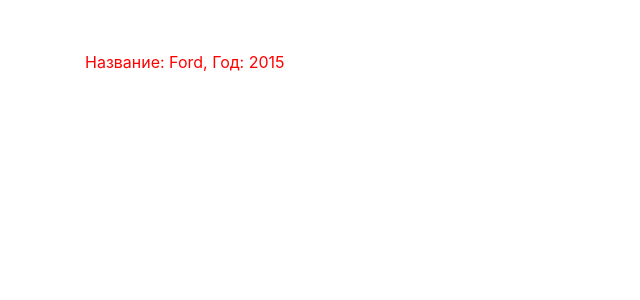
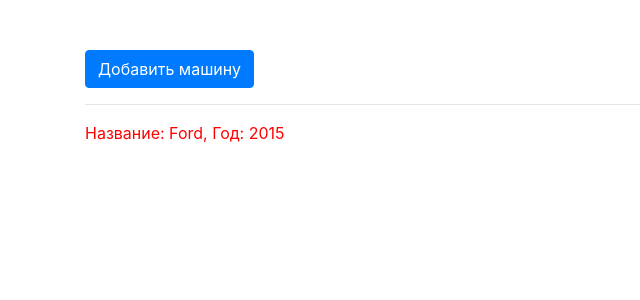
Before and after one commit to rffensick/angular-app, an Angular app: page / in a window 1280 px wide. Shown: the top 300 px of the page, without its empty margins (0-640 px from the left). Built offline with nearby package versions, Linux system fonts and the light colour scheme.

Commit message:
bind events

```diff
--- a/src/app/app.component.html
+++ b/src/app/app.component.html
@@ -1 +1,7 @@
-<app-cars></app-cars>
+<div class="container">
+  <div class="row">
+    <div class="col">
+      <app-cars></app-cars>
+    </div>
+  </div>
+</div>
--- a/src/app/car/car.component.html
+++ b/src/app/car/car.component.html
@@ -1 +1 @@
-<p>Название: {{ carName }}, Год: {{ carYear }}</p>
+<p>Название: {{ getName() }}, Год: {{ carYear }}</p>
--- a/src/app/car/car.component.ts
+++ b/src/app/car/car.component.ts
@@ -8,4 +8,8 @@
 export class CarComponent {
   carName = 'Ford';
   carYear = 2015;
+
+  getName() {
+    return this.carName;
+  }
 }
--- a/src/app/cars/cars.component.html
+++ b/src/app/cars/cars.component.html
@@ -1,7 +1,3 @@
-<div class="container">
-  <div class="row">
-    <div class="col">
-      <app-car></app-car>
-    </div>
-  </div>
-</div>
+<button [disabled]="!canAddCar" class="btn btn-primary">Добавить машину</button>
+<hr>
+<app-car></app-car>
--- a/src/app/cars/cars.component.ts
+++ b/src/app/cars/cars.component.ts
@@ -1,12 +1,16 @@
-import { Component, OnInit } from '@angular/core';
+import { Component } from '@angular/core';
 
 @Component({
   selector: 'app-cars',
   templateUrl: './cars.component.html',
   styleUrls: ['./cars.component.scss']
 })
-export class CarsComponent implements OnInit {
-  constructor() {}
+export class CarsComponent {
+  canAddCar = false;
 
-  ngOnInit() {}
+  constructor() {
+    setTimeout(() => {
+      this.canAddCar = true;
+    }, 4000);
+  }
 }
```
